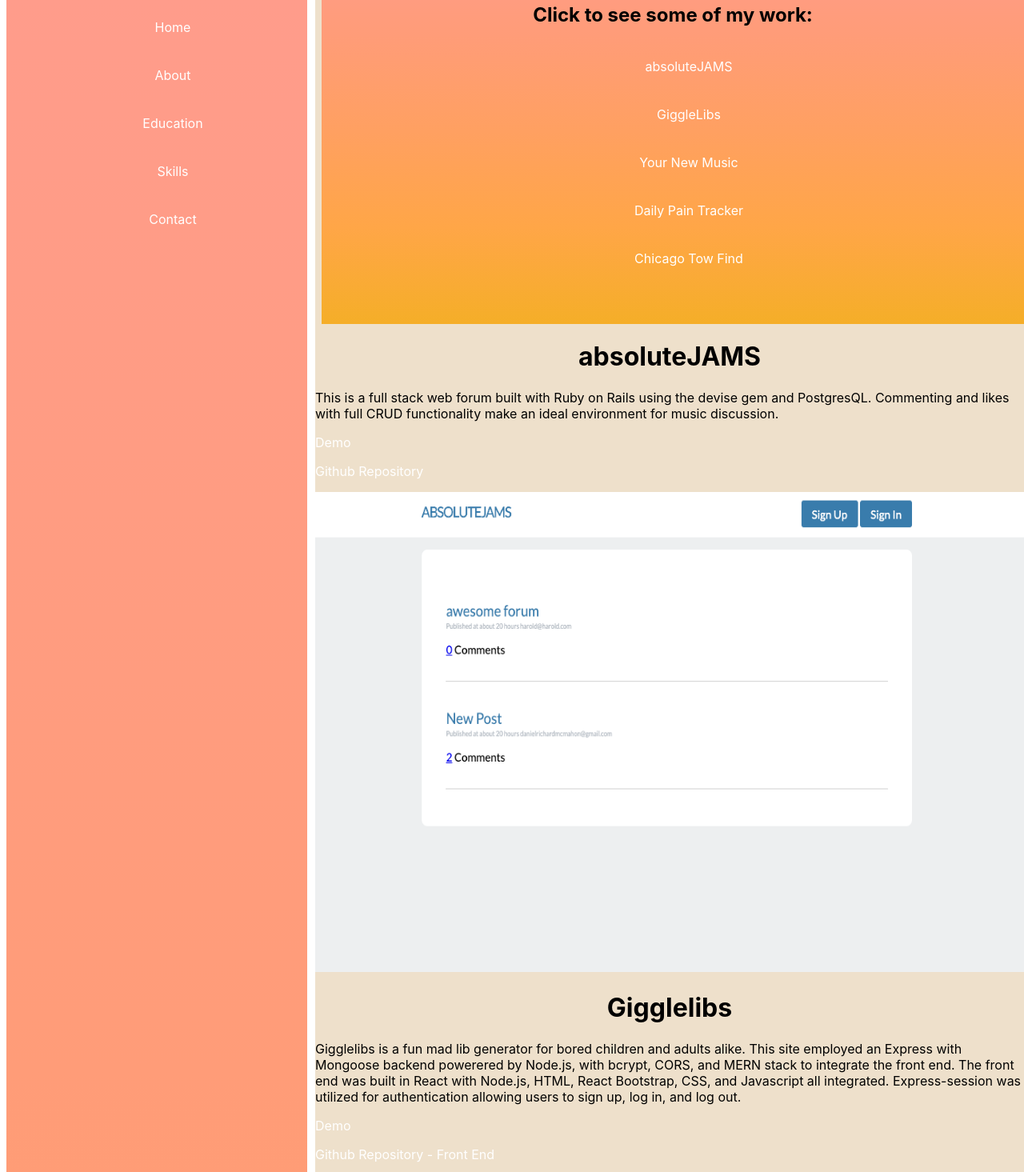
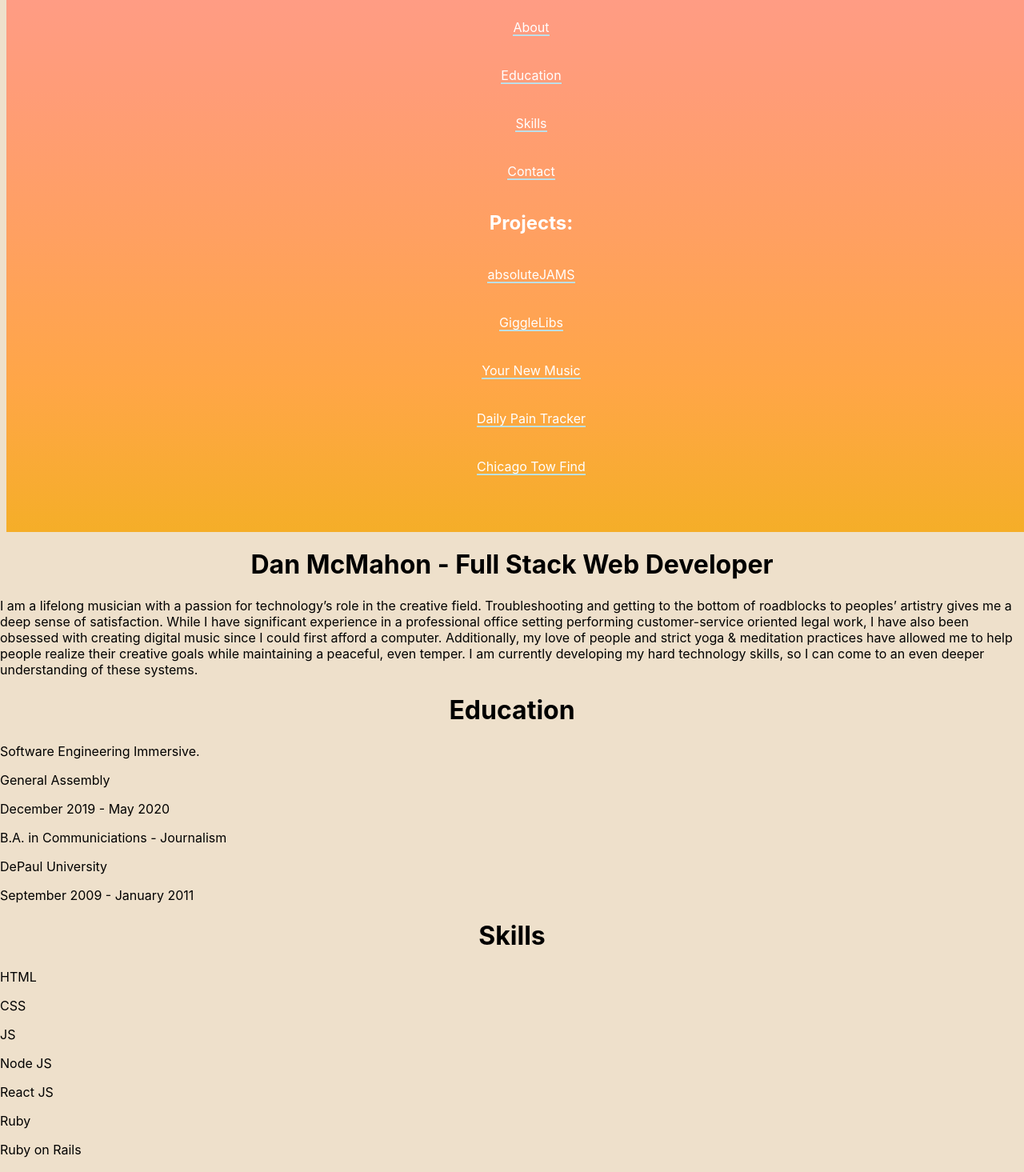
Before and after one commit to dmcmcmahon714/portfolio_site, a React (Create React App) app: page / in a window 1280 px wide. Shown: the part 400-1865 px from the top of the page at 80% size. Built offline with nearby package versions, Linux system fonts and the light colour scheme; a web font is replaced by a local one.

Commit message:
all content on one page

```diff
--- a/src/App.css
+++ b/src/App.css
@@ -16,7 +16,7 @@ h1 {
 
   grid-template-areas:
     "header header header"
-    "nav content content"
+    "content content content"
     "footer footer footer";
   grid-template-columns: 30% 1fr 20%;
   grid-template-rows: auto 1fr 200px;
@@ -127,7 +127,18 @@ a
 {
   text-decoration: none;
   color: white;
+  border-bottom: .05em solid #b4e7f8;
+  box-shadow: inset 0 -0.05em 0 #b4e7f8;
+  color: inherit;
+  transition: background-color .25s cubic-bezier(.33, .66, .66, 1);
+  text-decoration: none;
 }
+
+a:hover, .link1 a:focus, .link1 a:active {
+    background-color: #b4e7f8;
+}
+
+
 .heading {
 	display: flex;
 	float: left;
--- a/src/App.js
+++ b/src/App.js
@@ -19,23 +19,11 @@ function App() {
         <div className="App">
         <div className="container">
         <Header />
-
           <Main />
           <Route exact path="/">
-        <Nav />
+
         </Route>
-        <Route path="/about">
-        <About />
-        </Route>
-        <Route path="/education">
-        <Education />
-        </Route>
-        <Route path="/skills">
-        <Skills />
-        </Route>
-        <Route path="/contact">
-        <Contact />
-        </Route>
+
         </div>
         </div>
       </Router>
--- a/src/components/Section.js
+++ b/src/components/Section.js
@@ -1,11 +1,29 @@
   import React from "react";
 
-export default function Section({ title, subtitle, dark, id, link, screenshot, repo, backendrepo }) {
+export default function Section({ title, subtitle, dark, id, link, screenshot, repo, backendrepo, schoolone, datesone, programtwo, schooltwo, datestwo, skillone, skilltwo, skillthree, skillfour, skillfive, skillsix, skillseven, skilleight, skillnine, skillten, skilleleven, skilltwelve, skillthirteen  }) {
   return (
     <div className={"section" + (dark ? " section-dark" : "")}>
       <div className="section-content" id={id}>
         <h1>{title}</h1>
         <p>{subtitle}</p>
+        <p>{schoolone}</p>
+        <p>{datesone}</p>
+        <p>{programtwo}</p>
+        <p>{schooltwo}</p>
+        <p>{datestwo}</p>
+        <p>{skillone}</p>
+        <p>{skilltwo}</p>
+        <p>{skillthree}</p>
+        <p>{skillfour}</p>
+        <p>{skillfive}</p>
+        <p>{skillsix}</p>
+        <p>{skillseven}</p>
+        <p>{skilleight}</p>
+        <p>{skillnine}</p>
+        <p>{skillten}</p>
+        <p>{skilleleven}</p>
+        <p>{skilltwelve}</p>
+        <p>{skillthirteen}</p>
         <p>{link}</p>
         <p>{repo}</p>
         <p>{backendrepo}</p>
--- a/src/contents/Main.js
+++ b/src/contents/Main.js
@@ -20,9 +20,57 @@ class Main extends Component {
 
         <main>
         <nav className="nav" id="navbar">
-        <h1>Click to see some of my work:</h1>
         <div className="nav-content">
           <ul className="nav-items">
+          <li className="nav-item">
+            <Link
+                activeClass="active"
+                to="about"
+                spy={true}
+                smooth={true}
+                offset={-70}
+                duration={500}
+              >
+              About
+              </Link>
+              </li>
+            <li className="nav-item">
+            <Link
+                activeClass="active"
+                to="education"
+                spy={true}
+                smooth={true}
+                offset={-70}
+                duration={500}
+              >
+              Education
+              </Link>
+              </li>
+            <li className="nav-item">
+            <Link
+                activeClass="active"
+                to="skills"
+                spy={true}
+                smooth={true}
+                offset={-70}
+                duration={500}
+              >
+              Skills
+              </Link>
+              </li>
+            <li className="nav-item">
+            <Link
+                activeClass="active"
+                to="contact"
+                spy={true}
+                smooth={true}
+                offset={-70}
+                duration={500}
+              >
+              Contact
+              </Link>
+              </li>
+            <h1>Projects:</h1>
             <li className="nav-item">
             <Link
                 activeClass="active"
@@ -87,6 +135,51 @@ class Main extends Component {
             </div>
             </nav>
         <Section
+            title="Dan McMahon - Full Stack Web Developer"
+            subtitle="I am a lifelong musician with a passion for technology’s role in the creative field. Troubleshooting and getting to the bottom of roadblocks to peoples’ artistry gives me a deep sense of satisfaction. While I have significant experience in a professional office setting performing customer-service oriented legal work, I have also been obsessed with creating digital music since I could first afford a computer. Additionally, my love of people and strict yoga & meditation practices have allowed me to help people realize their creative goals while maintaining a peaceful, even temper. I am currently developing my hard technology skills, so I can come to an even deeper understanding of these systems."
+            dark={true}
+            id="about"
+            />
+        <Section
+            title="Education"
+            subtitle="Software Engineering Immersive."
+            dark={true}
+            id="education"
+            schoolone="General Assembly"
+            datesone="December 2019 - May 2020"
+            programtwo="B.A. in Communiciations - Journalism"
+            schooltwo="DePaul University"
+            datestwo="September 2009 - January 2011"
+            />
+        <Section
+            title="Skills"
+            dark={true}
+            id="skills"
+            skillone="HTML"
+            skilltwo="CSS"
+            skillthree="SCSS"
+            skillthree="JS"
+            skillfour="Node JS"
+            skillfive="React JS"
+            skillsix="Ruby"
+            skillseven="Ruby on Rails"
+            skilleight="JQUERY"
+            skillnine="PostgresQL"
+            skillten="Mongoose ODM"
+            skilleleven="MongoDB"
+            skilltwelve="Writing"
+            skillthirteen="Communication"
+            />
+        <Section
+            title="Contact"
+            subtitle="Email: danielrichardmcmahon@gmail.com."
+            skillone="Phone: +1(312)810-9540"
+            skilltwo=<a href="https://github.com/dmcmcmahon714">Github Page</a>
+            repo=<a href="https://www.linkedin.com/in/danmcmahondev/">LinkedIn</a>
+            dark={true}
+            id="contact"
+            />
+        <Section
             title="absoluteJAMS"
             subtitle="This is a full stack web forum built with Ruby on Rails using the devise gem and PostgresQL.  Commenting and likes with full CRUD functionality make an ideal environment for music discussion."
             dark={true}
```
